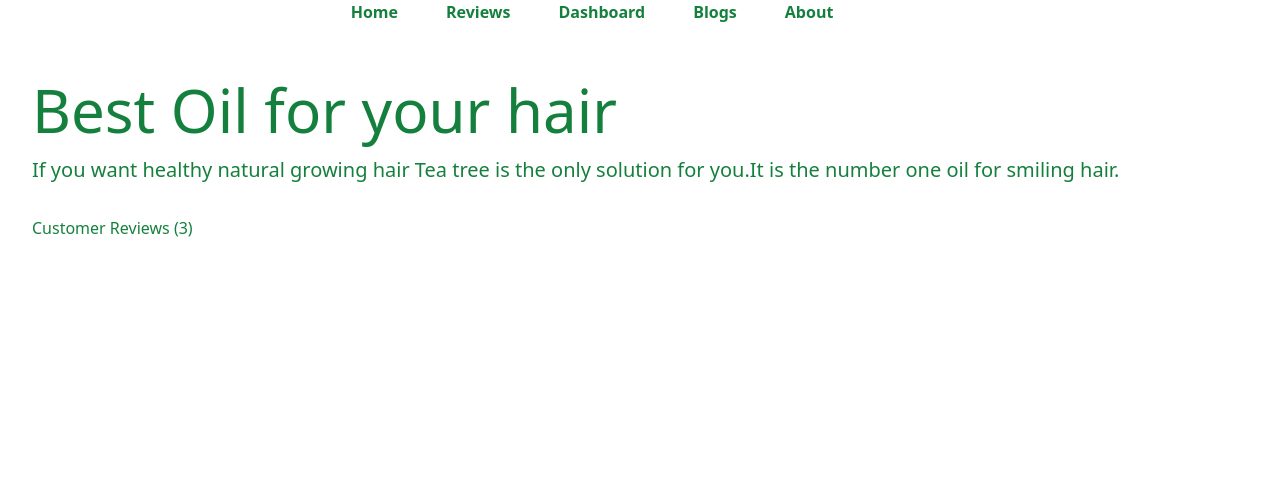
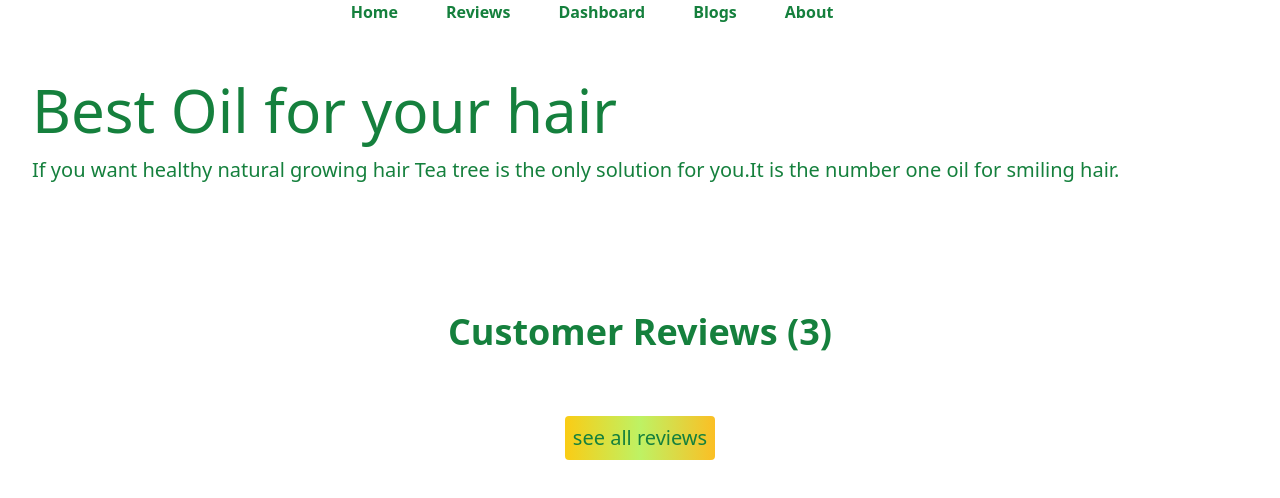
Before and after one commit to fahimabushra1/assignment-9, a React (Create React App) app: page / in a window 1280 px wide. Shown: the top 498 px of the page. Built offline with nearby package versions, Linux system fonts and the light colour scheme.

Commit message:
useNavigate

```diff
--- a/src/components/Home/Home.js
+++ b/src/components/Home/Home.js
@@ -1,9 +1,10 @@
 import React from "react";
+import { useNavigate } from "react-router-dom";
 // import img from "./teaTree.jpg";
 
 
 const Home = () => {
-
+    const navigate = useNavigate();
 
 
     return (
@@ -13,8 +14,9 @@ const Home = () => {
                 <p>If you want healthy natural growing hair Tea tree is the only solution for you.It is the number one oil for smiling hair.</p>
                 {/* <img src={img}></img> */}
             </div>
-            <div className="mt-8">
-                <h3>Customer Reviews (3)</h3>
+            <div className="mt-32 text-center">
+                <h3 className="font-bold text-4xl">Customer Reviews (3)</h3>
+                <button className="text-xl mt-16 p-2 rounded bg-gradient-to-r from-yellow-400 via-lime-300 to-amber-400" onClick={() => navigate('/reviews')}>see all reviews</button>
 
             </div>
         </div>
--- a/src/components/Navbar/Navbar.js
+++ b/src/components/Navbar/Navbar.js
@@ -3,13 +3,13 @@ import { NavLink } from "react-router-dom";
 
 const Navbar = () => {
     return (
-        <div className="flex justify-center mr-12">
+        <nav className="flex justify-center mr-12">
             <NavLink className={'mr-12 text-green-700 font-bold hover:text-green-500'} to='/' >Home</NavLink>
             <NavLink className={'mr-12 text-green-700 font-bold hover:text-green-500'} to='/reviews' >Reviews</NavLink>
             <NavLink className={'mr-12 text-green-700 font-bold hover:text-green-500'} to='/dashboard' >Dashboard</NavLink>
             <NavLink className={'mr-12 text-green-700 font-bold hover:text-green-500'} to='/blogs' >Blogs</NavLink>
             <NavLink className={'mr-12 text-green-700 font-bold hover:text-green-500'} to='/about' >About</NavLink>
-        </div>
+        </nav>
 
     )
 }
```
